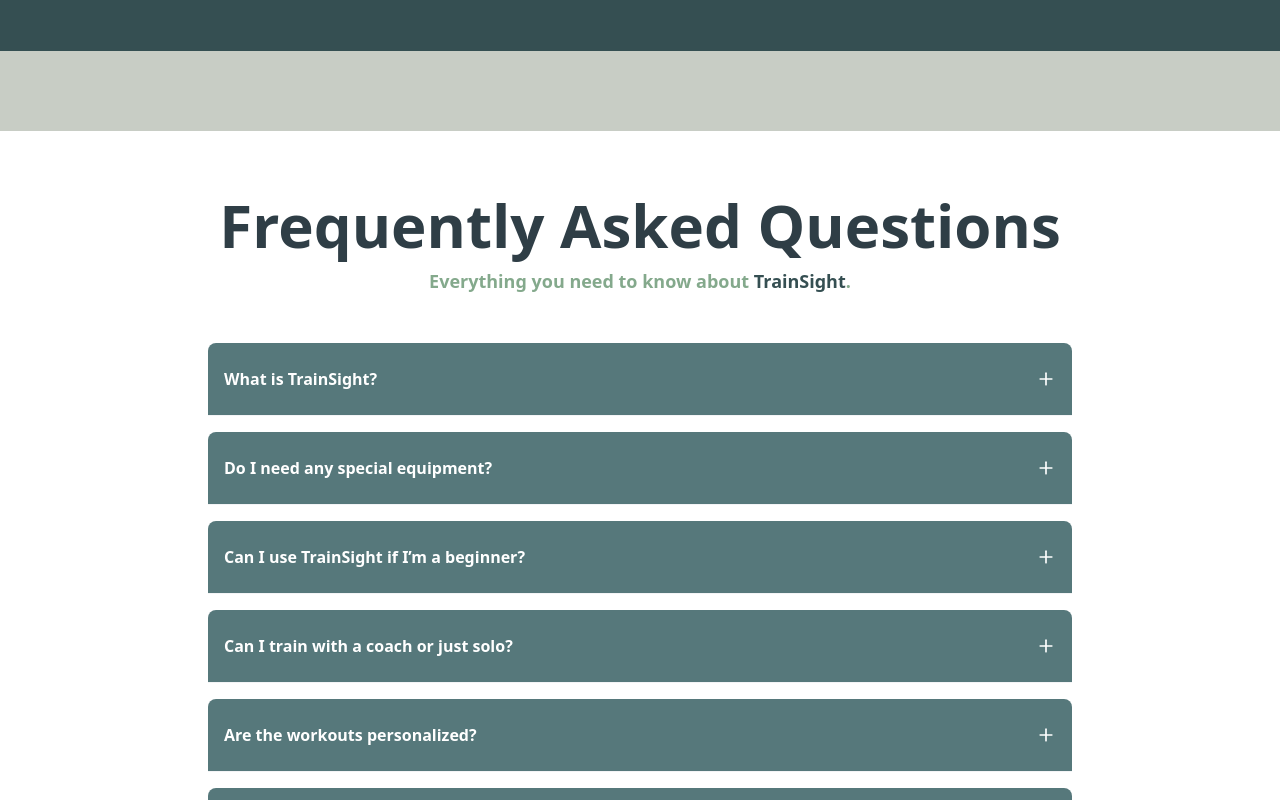
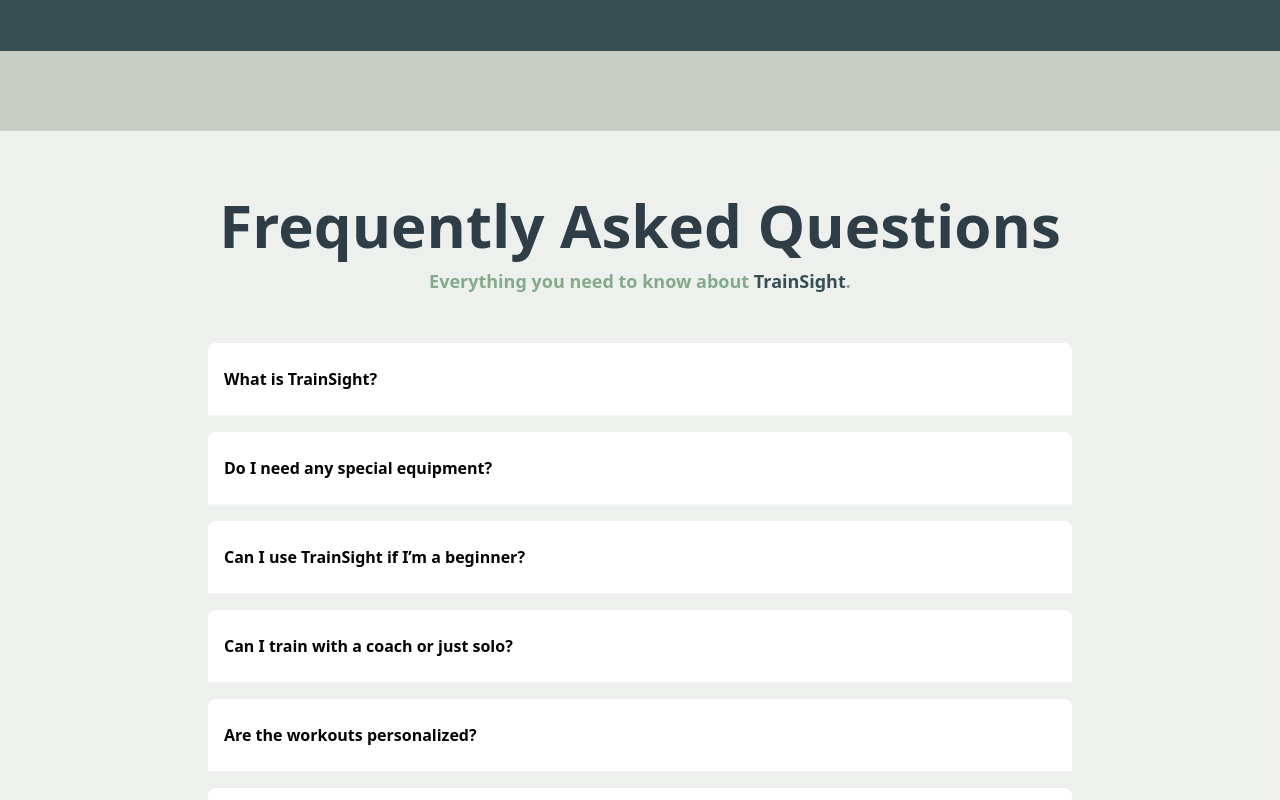
Before and after one commit to manarghr/ts.website, a Next.js app: page / in a window 1280 px wide. Shown: the part 1860-2660 px from the top of the page. Built offline with nearby package versions, Linux system fonts and the light colour scheme.

Commit message:
modificationFAQ

```diff
--- a/src/components/faq/FAQ.jsx
+++ b/src/components/faq/FAQ.jsx
@@ -59,7 +59,7 @@
   ];
 
   return (
-    <section className=" w-full">
+    <section className=" w-full bg-[#C8CDC5]/30">
       <div className="w-full max-w-4xl mx-auto py-16 px-4">
         <div className="text-center mb-12 ">
           <h2 className="text-3xl md:text-6xl font-extrabold text-[#2F3E46] mb-3">
@@ -76,9 +76,9 @@
             <div key={item.id} className="border-b border-gray-100">
               <button
                 onClick={() => toggleItem(item.id)}
-                className="flex justify-between items-center w-full py-6 text-left bg-[#4a6e72ed] rounded-t-lg px-4"
+                className="flex justify-between items-center w-full py-6 text-left bg-[#ffffff] hover:bg-[#C8CDC5] rounded-t-lg px-4"
               >
-                <span className="text-[#ffff] font-semibold">
+                <span className="text-[#030303] font-semibold">
                   {item.question}
                 </span>
                 <span className="text-[#ffffff] ml-2">
```
